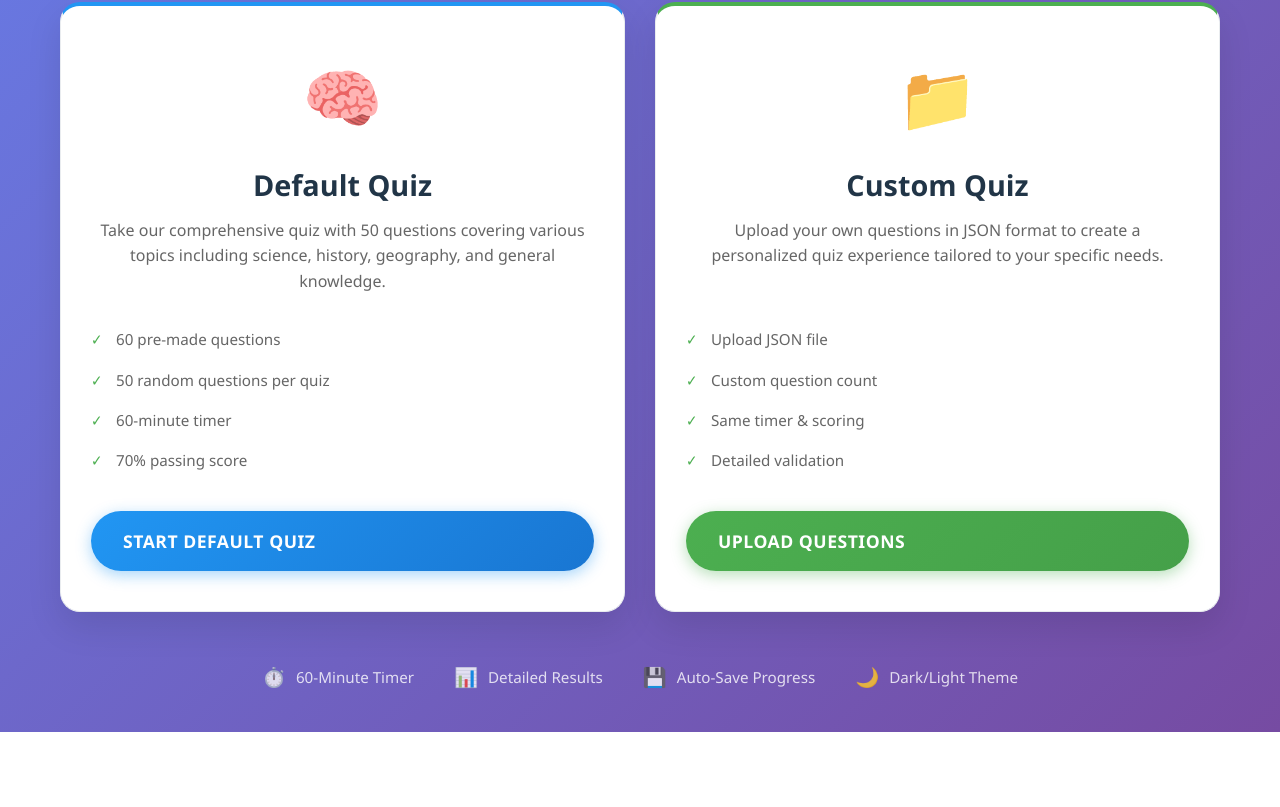
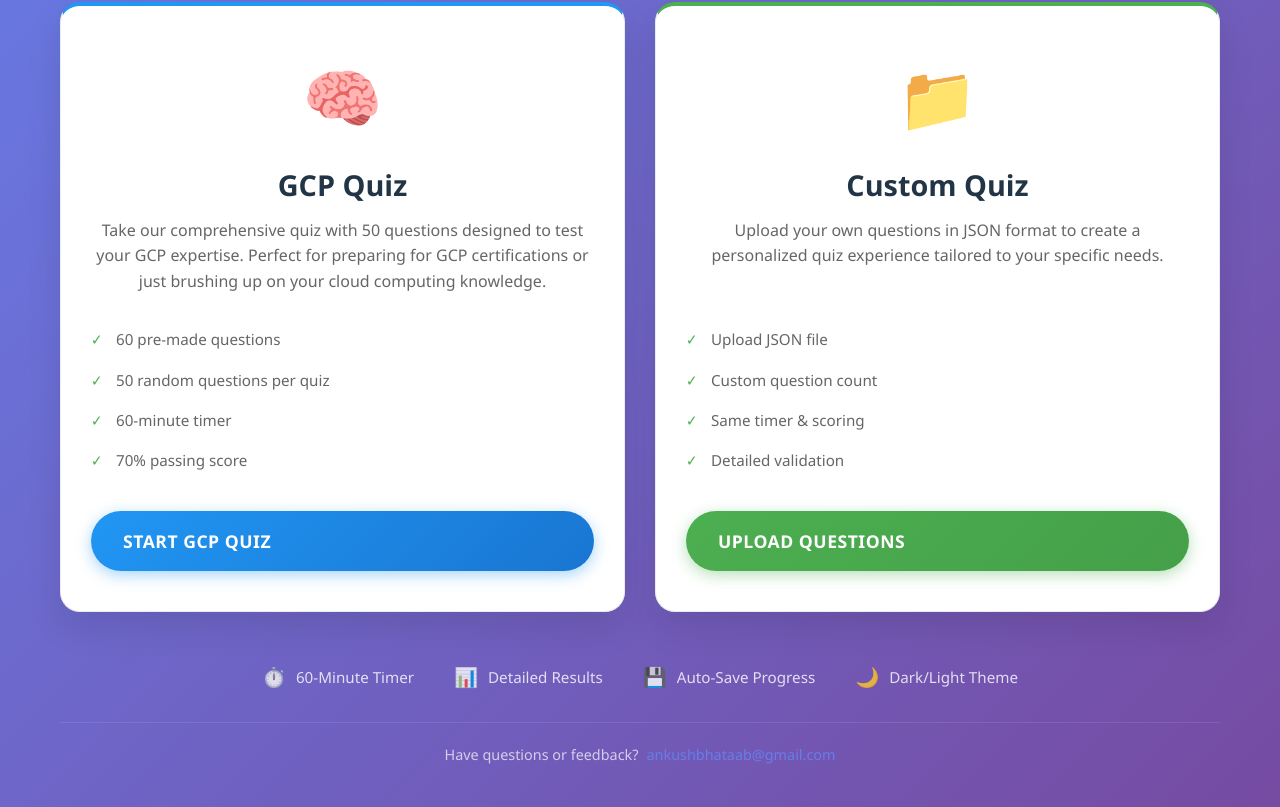
Before and after one commit to BhatAnkush/Quizzy, a React (Vite) app: page / in a window 1280 px wide. Shown: the part 332-1139 px from the top of the page. Before the commit the page ends 1064 px from the top, so only its background shows below. Built offline with nearby package versions, Linux system fonts and the light colour scheme.

Commit message:
Update quiz titles and add contact information in QuizApp

```diff
--- a/src/components/Quiz.jsx
+++ b/src/components/Quiz.jsx
@@ -139,7 +139,7 @@ const Quiz = ({
       <div className="quiz-container">
         <div className="quiz-welcome">
           <h1 className="quiz-title">
-            {questionsSource === "custom" ? "Custom Quiz" : "Knowledge Quiz"}
+            {questionsSource === "custom" ? "Custom Quiz" : "Google Cloud Associate Quiz"}
           </h1>
           <div className="quiz-info">
             <p>This quiz contains {questionCount} multiple-choice questions.</p>
--- a/src/components/QuizApp.css
+++ b/src/components/QuizApp.css
@@ -182,6 +182,43 @@
 
 .feature-icon {
   font-size: 1.2rem;
+}
+
+.contact-footer {
+  margin-top: 30px;
+  padding-top: 20px;
+  border-top: 1px solid rgba(255, 255, 255, 0.1);
+}
+
+.contact-text {
+  color: rgba(255, 255, 255, 0.7);
+  font-size: 0.9rem;
+  margin: 0;
+}
+
+.contact-email {
+  color: #667eea;
+  text-decoration: none;
+  font-weight: 500;
+  margin-left: 8px;
+  transition: color 0.3s ease;
+}
+
+.contact-email:hover {
+  color: #764ba2;
+  text-decoration: underline;
+}
+
+[data-theme="dark"] .contact-email {
+  color: #81c784;
+}
+
+[data-theme="dark"] .contact-email:hover {
+  color: #66bb6a;
+}
+
+[data-theme="dark"] .contact-footer {
+  border-top-color: rgba(255, 255, 255, 0.05);
 }
 
 /* Responsive design */
--- a/src/components/QuizApp.jsx
+++ b/src/components/QuizApp.jsx
@@ -59,7 +59,7 @@ const QuizApp = () => {
       <div className="main-menu">
         <div className="menu-header">
           <img className="logo gradient-border" src={Images.logo} alt="Quiz App Logo" />
-          <h1 className="app-title">Quiz Application</h1>
+          <h1 className="app-title">Quizzy Spark</h1>
           <p className="app-subtitle">
             Test your knowledge with our built-in questions or upload your own
             custom quiz
@@ -70,11 +70,11 @@ const QuizApp = () => {
           <div className="quiz-option">
             <div className="option-card default-option">
               <div className="option-icon">🧠</div>
-              <h2 className="option-title">Default Quiz</h2>
+              <h2 className="option-title">GCP Quiz</h2>
               <p className="option-description">
-                Take our comprehensive quiz with 50 questions covering various
-                topics including science, history, geography, and general
-                knowledge.
+                Take our comprehensive quiz with 50 questions designed to test your GCP
+                expertise. Perfect for preparing for GCP certifications or just
+                brushing up on your cloud computing knowledge.
               </p>
               <ul className="option-features">
                 <li>60 pre-made questions</li>
@@ -86,7 +86,7 @@ const QuizApp = () => {
                 className="option-button primary"
                 onClick={handleStartDefaultQuiz}
               >
-                Start Default Quiz
+                Start GCP Quiz
               </button>
             </div>
           </div>
@@ -134,6 +134,15 @@ const QuizApp = () => {
               <span>Dark/Light Theme</span>
             </div>
           </div>
+
+          <div className="contact-footer">
+            <p className="contact-text">
+              Have questions or feedback?
+              <a href="mailto:ankushbhataab@gmail.com" className="contact-email">
+                ankushbhataab@gmail.com
+              </a>
+            </p>
+          </div>
         </div>
       </div>
     </div>
```
